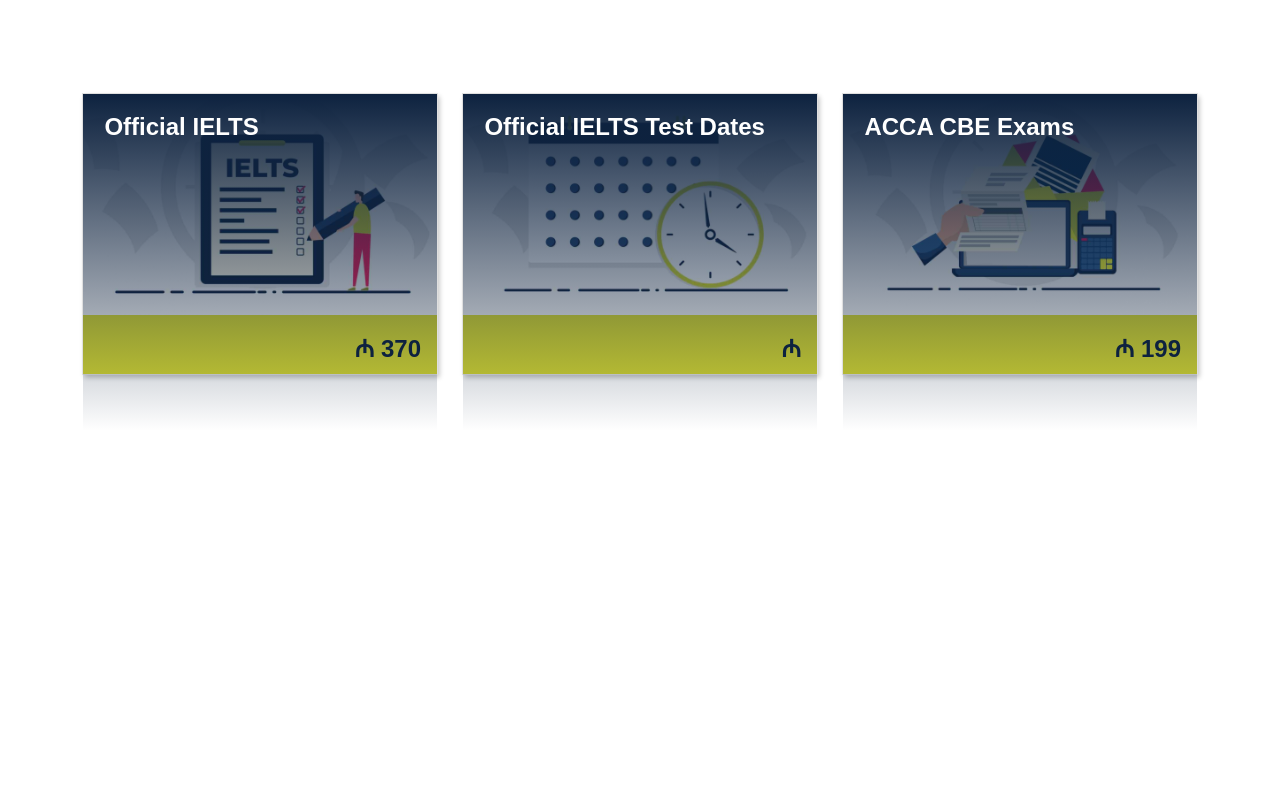
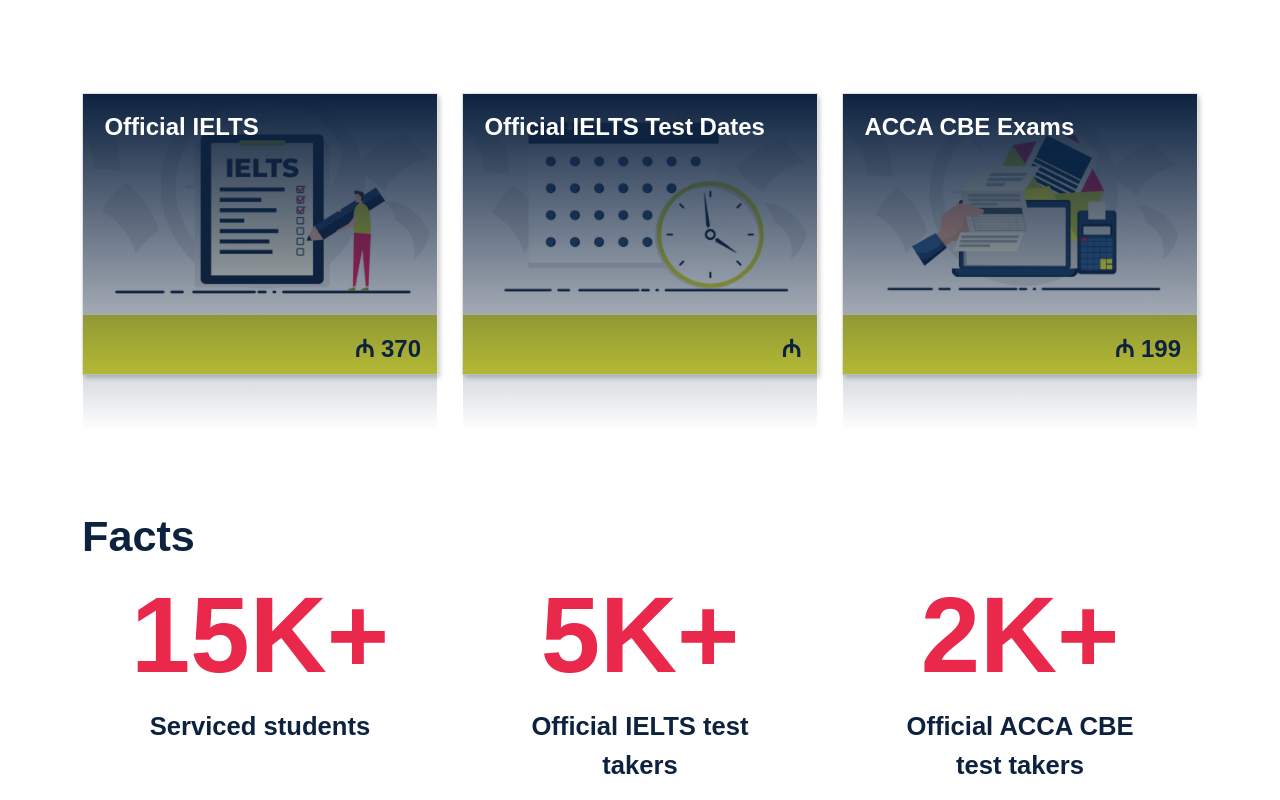
Before and after one commit to Farid0558475484/barattson.com, a plain HTML site: page index.html in a window 1280 px wide. Shown: the part 1222-2022 px from the top of the page. Before the commit the page ends 1733 px from the top, so only its background shows below. Drawn offline with nearby package versions, Linux system fonts and the light colour scheme; files whose address does not match are found by name.

Commit message:
feat:add facts section

```diff
--- a/assets/scss/_home.scss
+++ b/assets/scss/_home.scss
@@ -158,3 +158,27 @@
     content: "";
   }
 }
+
+#facts {
+  h1 {
+    color: #0d223f;
+    font-family: SanFranciscoBold, Arial, serif;
+    font-weight: 700;
+    font-size: 2.7em;
+  }
+
+  .base-pink {
+    font-family: SanFranciscoBold, arial, serif;
+    font-weight: 700;
+    text-align: center;
+    font-size: 6.67em;
+    color: #e9284b;
+  }
+  .base-blue {
+    font-family: SanFranciscoBold, arial, serif;
+    font-weight: 700;
+    text-align: center;
+    color: #0d223f;
+    font-size: 1.6em;
+  }
+}
--- a/index.html
+++ b/index.html
@@ -370,11 +370,9 @@
                   />
                   <div class="event-title">
                     <h5>Official IELTS Test Dates</h5>
-
                   </div>
                   <div class="card-body d-flex justify-content-end">
                     <span>₼ </span>
-
                   </div>
                 </div>
               </a>
@@ -389,11 +387,9 @@
                   />
                   <div class="event-title">
                     <h5>ACCA CBE Exams</h5>
-
                   </div>
                   <div class="card-body d-flex justify-content-end">
                     <span>₼ 199</span>
-
                   </div>
                 </div>
               </a>
@@ -411,6 +407,34 @@
           </div>
         </div>
       </section>
+
+      <section id="facts">
+        <div class="container">
+          <div class="row justify-content-between">
+            <div
+              class="col-lg-12 d-flex align-items-center justify-content-between"
+            >
+              <h1 class="">Facts</h1>
+            </div>
+          </div>
+          <div class="row justify-content-center align-items-baseline">
+            <div class="col-lg-3 col-md-4 col-sm-12">
+                <h2 class="base-pink">15K+</h2>
+                <p class="base-blue">Serviced students</p>
+            </div>
+            <div class="col-lg-1 d-none d-lg-block"></div>
+            <div class="col-lg-3 col-md-4 col-sm-12">
+                <h2 class="base-pink">5K+</h2>
+                <p class="base-blue">Official IELTS test takers</p>
+            </div>
+            <div class="col-lg-1 d-none d-lg-block"></div>
+            <div class="col-lg-3 col-md-4 col-sm-12">
+                <h2 class="base-pink">2K+</h2>
+                <p class="base-blue">Official ACCA CBE test takers</p>
+            </div>
+        </div>
+        </div>
+      </section>
     </main>
 
     <footer></footer>
```
Also changed, not shown: assets/css/style.css.
